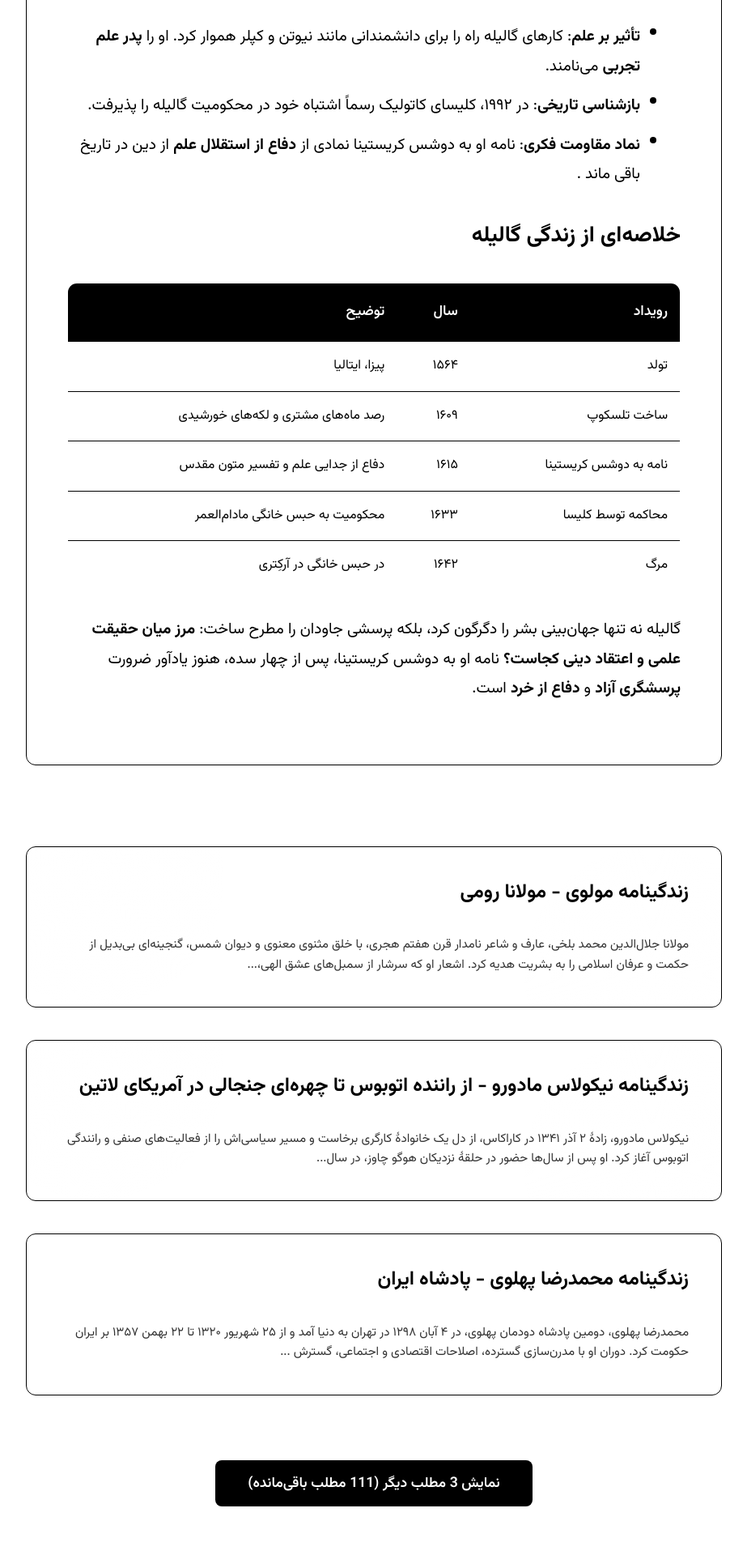
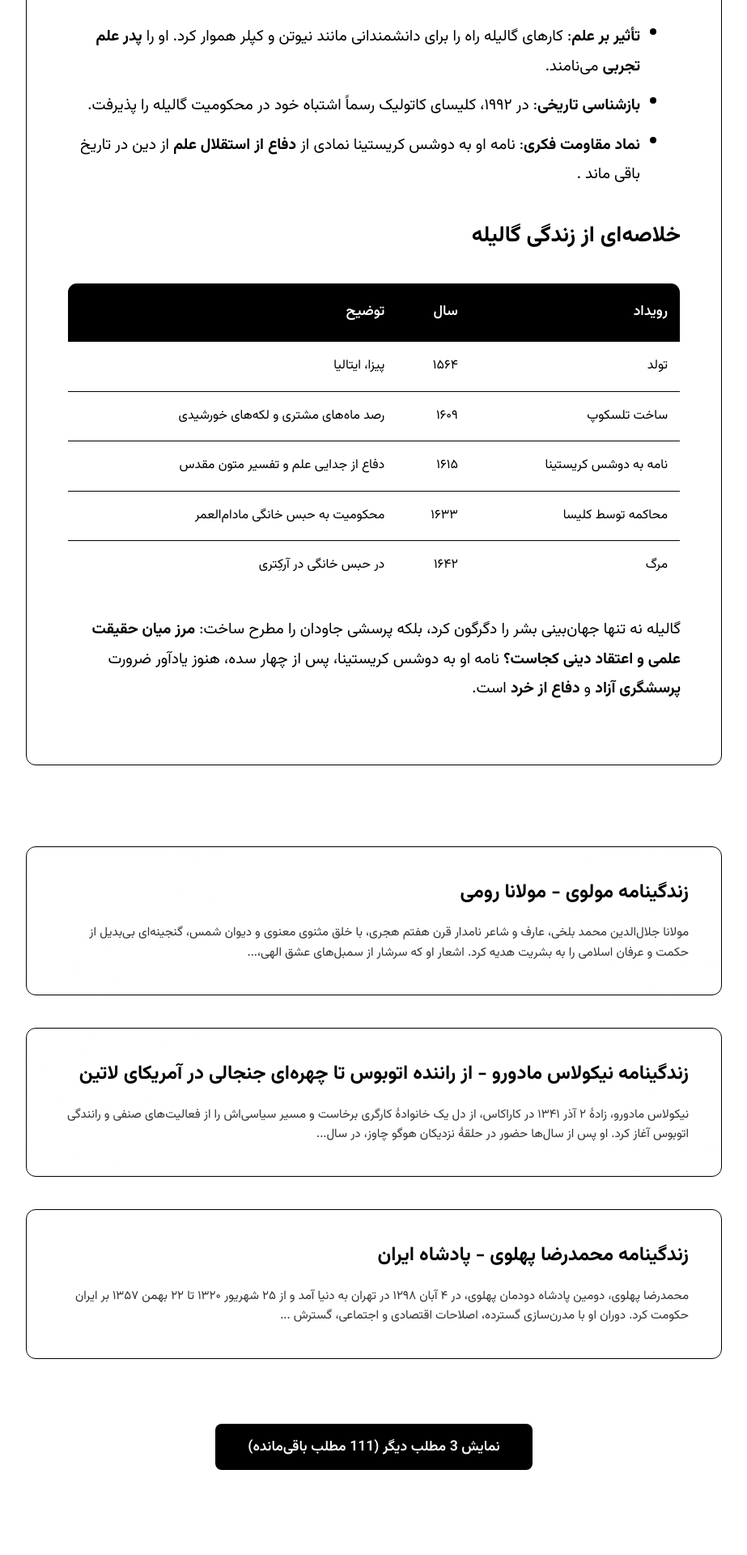
Before and after one commit to darkblog/darkblog.github.io, a Jekyll site: the page built from _posts/2025-7-5-68.md, in a window 1280 px wide. Shown: the part 1667-3587 px from the top of the page at 81% size, without its empty margins (178-1101 px from the left). Built offline with Jekyll 4.4.1, drawn with Linux system fonts in a browser that asks for light colours; after the commit the page ends 3542 px from its top, so only the background shows below that.

Commit message:
Update post.html

```diff
--- a/_layouts/post.html
+++ b/_layouts/post.html
@@ -412,6 +412,8 @@
 
         .post-card:hover {
             border-color: black;
+            transform: translateY(-2px);
+            box-shadow: 0 5px 15px rgba(0, 0, 0, 0.1);
         }
 
         .post-card::after {
@@ -430,7 +432,6 @@
             margin-bottom: 20px;
             color: black;
             position: relative;
-            padding-bottom: 15px;
             font-weight: 700;
             line-height: 1.4;
         }
@@ -438,14 +439,7 @@
         .post-card-title a {
             color: inherit;
             text-decoration: none;
-            display: inline;
-            box-shadow: inset 0 -2px 0 transparent;
-            transition: box-shadow 0.3s ease;
-            padding-bottom: 2px;
-        }
-
-        .post-card-link:hover .post-card-title a {
-            box-shadow: inset 0 -2px 0 black;
+            display: block;
         }
 
         .post-card-description {
@@ -461,13 +455,20 @@
             text-decoration: none;
             color: inherit;
             display: block;
+            outline: none;
         }
 
-        .post-card-link:hover .post-card-title {
+        .post-card-link:focus {
+            outline: none;
+        }
+
+        .post-card-link:hover .post-card-title,
+        .post-card-link:focus .post-card-title {
             color: black;
         }
 
-        .post-card-link:hover .post-card-description {
+        .post-card-link:hover .post-card-description,
+        .post-card-link:focus .post-card-description {
             color: black;
         }
 
```
